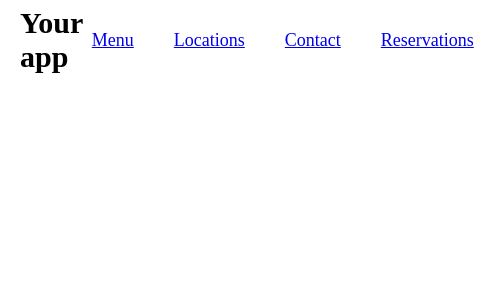
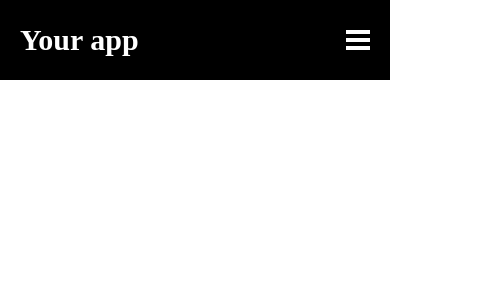
Before and after one commit to iMadfxq/videoBurgerMenu, a React (Create React App) app: page / in a window 390 px wide. Shown: the top 300 px of the page, 483 px wide, since content can reach past the window. Built offline with nearby package versions, Linux system fonts and the light colour scheme; the HTML template or start-up script is replaced by a standard one.

Commit message:
Finished 🏆

```diff
--- a/src/components/header/header.component.jsx
+++ b/src/components/header/header.component.jsx
@@ -1,15 +1,33 @@
-import './header.styles.css'
+import "./header.styles.css";
+
+import BurgerMenuImg from "../../assets/burgerMenu.svg";
+import { useState } from "react";
 
 export default function Header() {
+  const [navMobileOpen, setNavMobileOpen] = useState(false);
+
+  const openMobileNav = () => {
+    setNavMobileOpen(!navMobileOpen)
+  }
+
   return (
     <header>
       <h2>Your app</h2>
-      <nav>
+      <nav className="header__nav--desktop">
         <a href="/">Menu</a>
         <a href="/">Locations</a>
         <a href="/">Contact</a>
         <a href="/">Reservations</a>
       </nav>
+      <img src={BurgerMenuImg} alt="Mobile Nav" onClick={openMobileNav} />
+      {navMobileOpen && (
+        <nav className="header__nav--mobile">
+          <a href="/">Menu</a>
+          <a href="/">Locations</a>
+          <a href="/">Contact</a>
+          <a href="/">Reservations</a>
+        </nav>
+      )}
     </header>
-  )
+  );
 }
--- a/src/components/header/header.styles.css
+++ b/src/components/header/header.styles.css
@@ -5,10 +5,17 @@ header {
   width: 100vw;
   height: 80px;
   padding: 0px 20px;
+  background-color: black;
+  position: relative;
+}
+
+header img {
+  display: none;
 }
 
 header h2 {
   font-size: 3rem;
+  color: white;
 }
 
 header nav {
@@ -21,4 +28,27 @@ header nav {
 
 nav a {
   margin: 20px;
+  color: white;
 }
+
+.header__nav--mobile {
+  display: none;
+}
+
+@media only screen and (max-width: 600px) {
+  header img {
+    display: flex;
+  }
+  .header__nav--desktop {
+    display: none;
+  }
+  .header__nav--mobile {
+    position: absolute;
+    background-color: rgba(0, 0, 0, 0.455);
+    top: 80px;
+    left: 0;
+    width: 100%;
+    display: flex;
+    flex-direction: column;
+  }
+}
```
